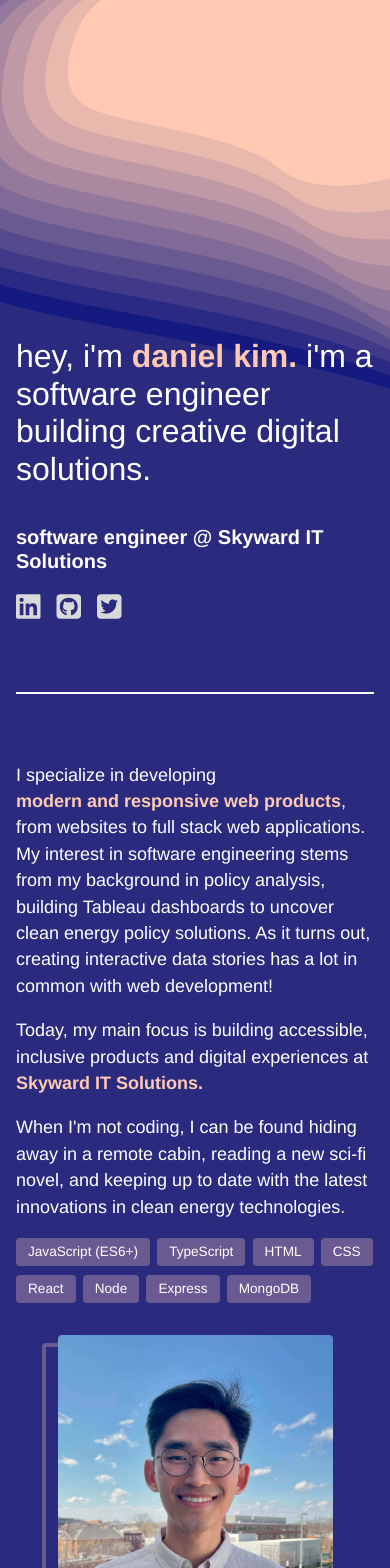
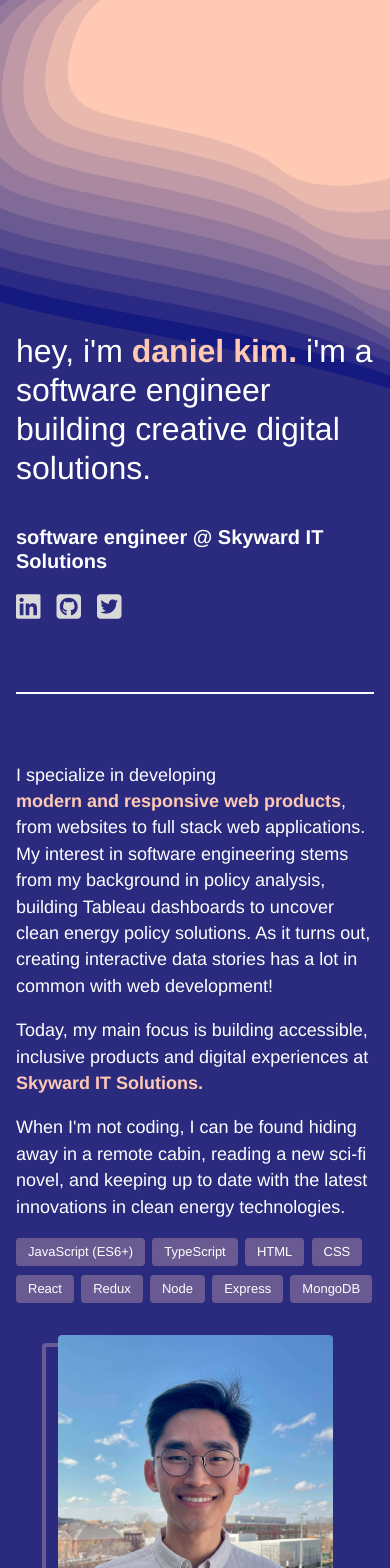
Before and after one commit to danjkim21/portfolio-daniel-kim, a React (Vite) app: page / in a window 390 px wide. Shown: the top 1568 px of the page. Built offline with nearby package versions, Linux system fonts and the light colour scheme; some icons are missing.

Commit message:
ts interface expansions and minor styling changes

```diff
--- a/src/assets/data/myDetails.ts
+++ b/src/assets/data/myDetails.ts
@@ -8,6 +8,17 @@ const myDetails: MyDetailsInterface = {
 	location: 'Philadelphia, PA, United States',
 	company: 'Skyward IT Solutions',
 	companyLink: 'https://skywarditsolutions.com/',
+	skills: [
+		'JavaScript (ES6+)',
+		'TypeScript',
+		'HTML',
+		'CSS',
+		'React',
+		'Redux',
+		'Node',
+		'Express',
+		'MongoDB',
+	],
 };
 
 export default myDetails;
--- a/src/components/about-section/index.tsx
+++ b/src/components/about-section/index.tsx
@@ -45,18 +45,7 @@ function About({ myData }: AboutProps) {
 					innovations in clean energy technologies.
 				</p>
 				<section className="container__skills">
-					<Skill
-						tools={[
-							'JavaScript (ES6+)',
-							'TypeScript',
-							'HTML',
-							'CSS',
-							'React',
-							'Node',
-							'Express',
-							'MongoDB',
-						]}
-					/>
+					<Skill tools={myData.skills} />
 				</section>
 			</section>
 
--- a/src/components/header-section/index.tsx
+++ b/src/components/header-section/index.tsx
@@ -1,6 +1,13 @@
 import { useState } from 'react';
 import { Link, useLocation } from 'react-router-dom';
 import { useScrollLock } from '../../hooks/useScrollLock';
+import { navigationInterface } from '../../types/appInterfaces';
+
+const navigation: navigationInterface[] = [
+	{ key: 1, name: 'about', href: '#about' },
+	{ key: 2, name: 'projects', href: '#projects' },
+	{ key: 3, name: 'contact', href: '#footer' },
+];
 
 function Header() {
 	const { pathname } = useLocation();
@@ -49,36 +56,20 @@ function Header() {
 						aria-hidden={!isActive}
 					>
 						<ul className="navList">
-							<li className="navList__items">
+							{navigation.map((item) => {
+								return (
+									<li key={item.key} className="navList__items">
 										<a
-									href="#about"
+											href={item.href}
 											aria-label="Navigate to About Me Section"
 											className="hover-underline-animation"
 											onClick={onNavigate}
 										>
-									about
+											{item.name}
 										</a>
 									</li>
-							<li className="navList__items">
-								<a
-									href="#projects"
-									aria-label="Navigate to Projects Section"
-									className="hover-underline-animation"
-									onClick={onNavigate}
-								>
-									projects
-								</a>
-							</li>
-							<li className="navList__items">
-								<a
-									href="#footer"
-									aria-label="Navigate to Footer"
-									className="hover-underline-animation"
-									onClick={onNavigate}
-								>
-									contact
-								</a>
-							</li>
+								);
+							})}
 						</ul>
 					</nav>
 				</>
--- a/src/components/skill-pill/index.module.scss
+++ b/src/components/skill-pill/index.module.scss
@@ -3,7 +3,7 @@
 /* Pill Component */
 .pill__skill {
 	display: inline-block;
-	font-size: 0.85rem;
+	font-size: 0.8125rem;
 	font-weight: 500;
 	padding: 2px 12px;
 	background-color: app.$purple-beige_gradient3;
--- a/src/styles/app.scss
+++ b/src/styles/app.scss
@@ -562,7 +562,7 @@ $beige_primary: #ffc9b3;
 	.section__hero {
 		.hero__primaryText {
 			font-size: 2rem;
-			line-height: 2.35rem;
+			line-height: 2.45rem;
 			width: 100%;
 		}
 	}
--- /dev/null
+++ b/src/types/appInterfaces.ts
@@ -0,0 +1,5 @@
+export interface navigationInterface {
+	key: number;
+	name: string;
+	href: string;
+}
--- a/src/types/dataTypes.ts
+++ b/src/types/dataTypes.ts
@@ -6,6 +6,7 @@ export interface MyDetailsInterface {
 	location: string;
 	company: string;
 	companyLink: string;
+	skills: string[];
 }
 
 export interface ProjectDetailsInterface {
```
Lines whose indentation alone changed are shown as unchanged.
